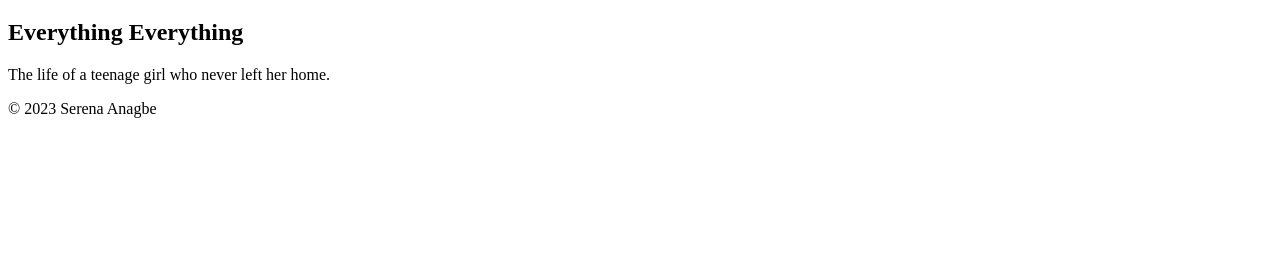
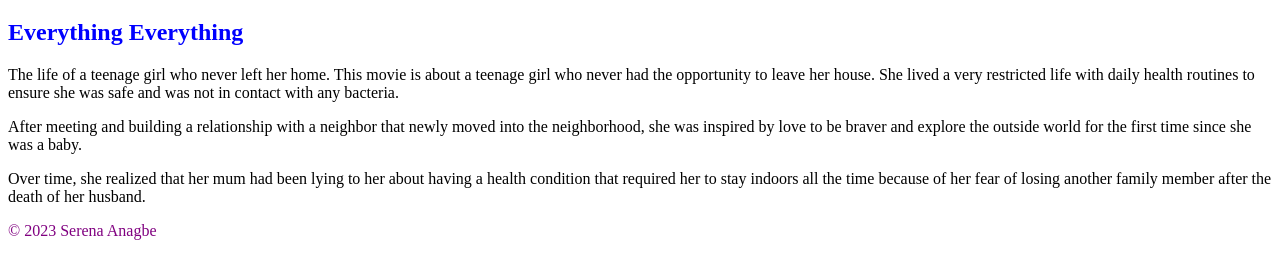
Before and after one commit to SerenaAnagbe/UX220Lab3, a plain HTML site: page index.html in a window 1280 px wide. Shown: the part 61-340 px from the top of the page. Drawn offline with Linux system fonts and the light colour scheme.

Commit message:
add structure to index

```diff
--- a/index.html
+++ b/index.html
@@ -4,8 +4,21 @@
 <head>
     <title>Best Movie</title>
     <style>
-        h1{
+        h1 {
             color: red;
+        }
+
+        h2 {
+            color: blue;
+        }
+
+        footer {
+            color: purple;
+        }
+
+        body {
+            color: black;
+
         }
     </style>
 </head>
@@ -16,7 +29,14 @@
     </header>
     <main>
         <h2>Everything Everything</h2>
-        <p>The life of a teenage girl who never left her home.</p>
+        <p>The life of a teenage girl who never left her home. This movie is about a teenage girl who never had the
+            opportunity to leave her house. She lived a very restricted life with daily health routines to ensure she
+            was safe and was not in contact with any bacteria.</p>
+        <p>After meeting and building a relationship with a neighbor that newly moved into the neighborhood, she was
+            inspired by love to be braver and explore the outside world for the first time since she was a baby.</p>
+        <p>Over time, she realized that her mum had been lying to her about having a health condition that required her
+            to stay indoors all the time because of her fear of losing another family member after the death of her
+            husband.</p>
     </main>
     <footer>
         &copy; 2023 Serena Anagbe
```
